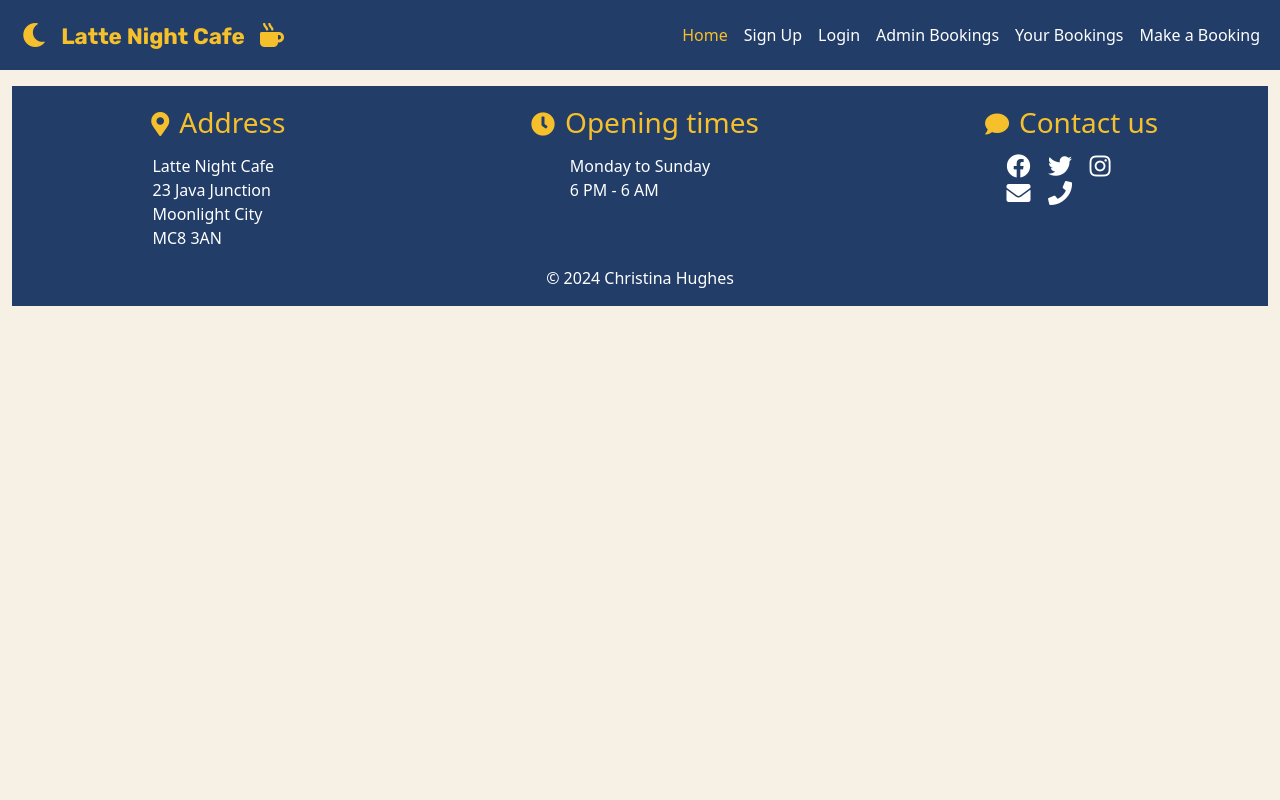
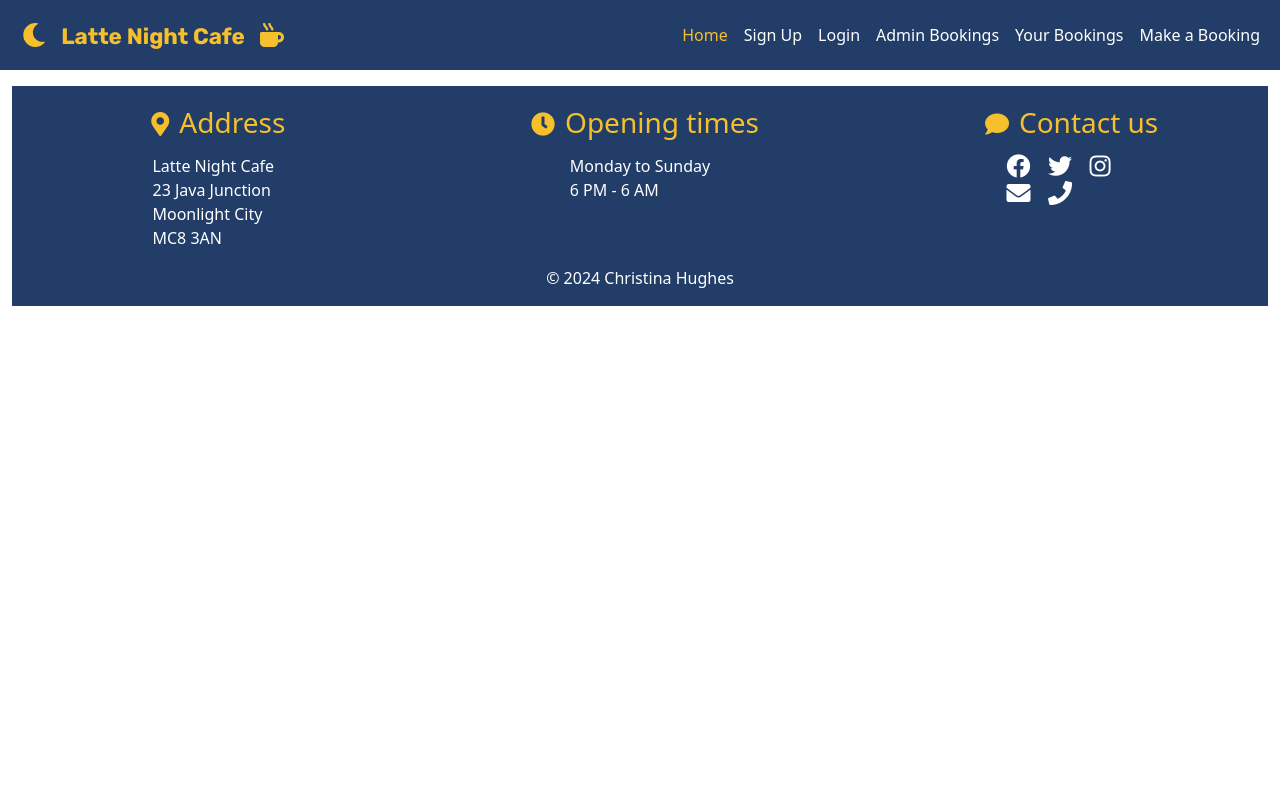
Before and after one commit to CHughes13/late-night-cafe, a Django app: page / in a window 1280 px wide. Run offline with Django 4.2, Linux system fonts and the light colour scheme; parts of the project's set-up code (start-up, migrations or seed data) failed here and were passed over.

Commit message:
Update main bg color to white

```diff
--- a/static/css/style.css
+++ b/static/css/style.css
@@ -1,7 +1,28 @@
 /* GENERAL STYLES */
+
+/* Reset some default browser styles */
+* {
+    margin: 0;
+    padding: 0;
+    box-sizing: border-box;
+}
+
+.main-bg {
+    background-color: #ffffff;
+}
 
 .dark-bg {
     background-color: #223D68;
+}
+
+.light-bg {
+    background-color: #ffffff;
+}
+
+
+
+body {
+    background-color: #e02a85;
 }
 
 .icon-style {
@@ -59,9 +80,7 @@
 
 /* Other styles - delete what you don't need*/
 
-body {
-    background-color: #346dde;
-}
+
 
 .brand {
     font-family: Rubik, sans-serif;
@@ -74,15 +93,11 @@ body {
     font-weight: 300;
 }
 
-.light-bg {
-    background-color: #fff;
-}
 
 
 
-.main-bg {
-    background-color: #F7F0E4;
-}
+
+
 
 
 /*
@@ -218,5 +233,3 @@ body {
 }
 
 */
-
-/* Navbar */
```
